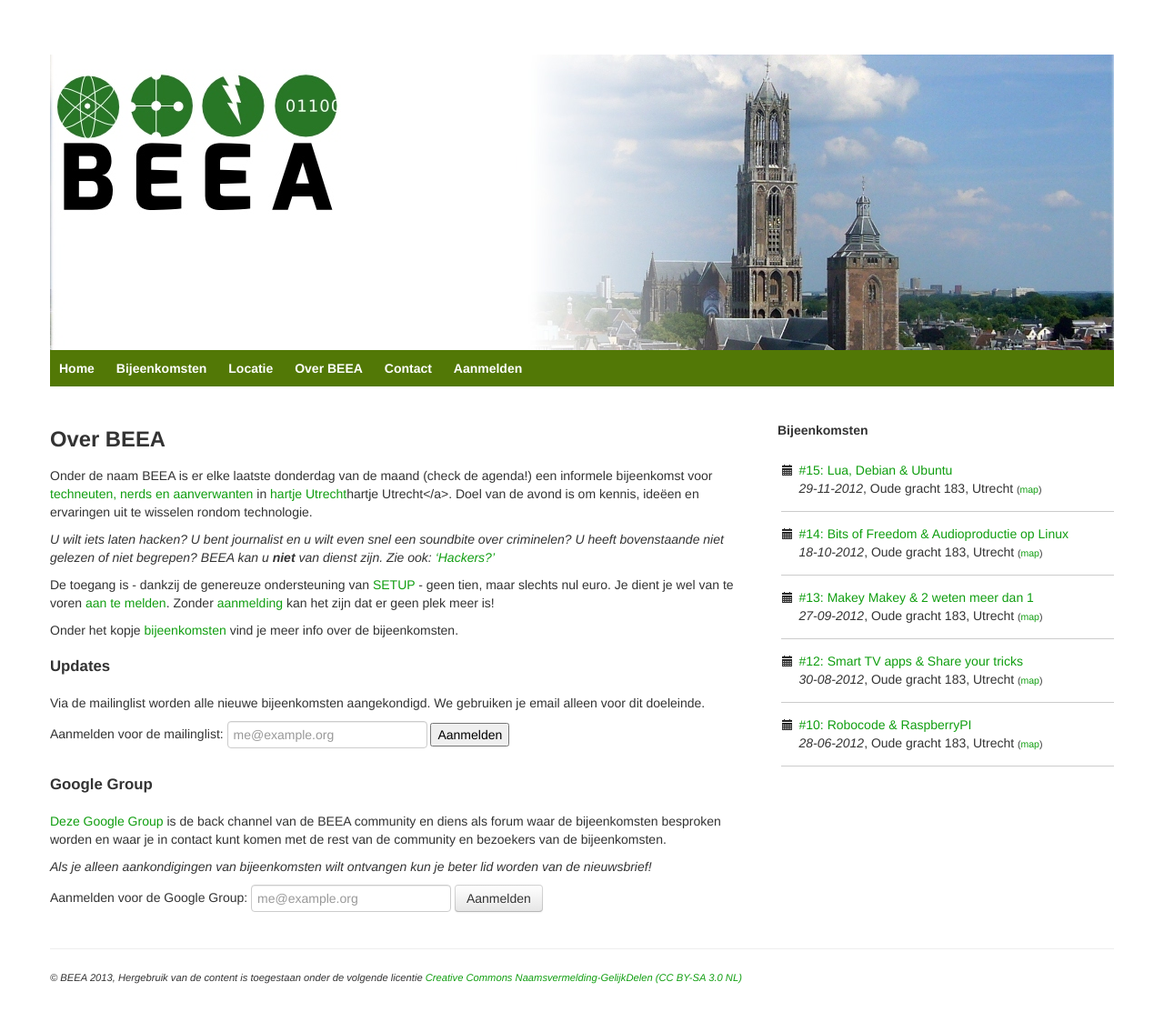
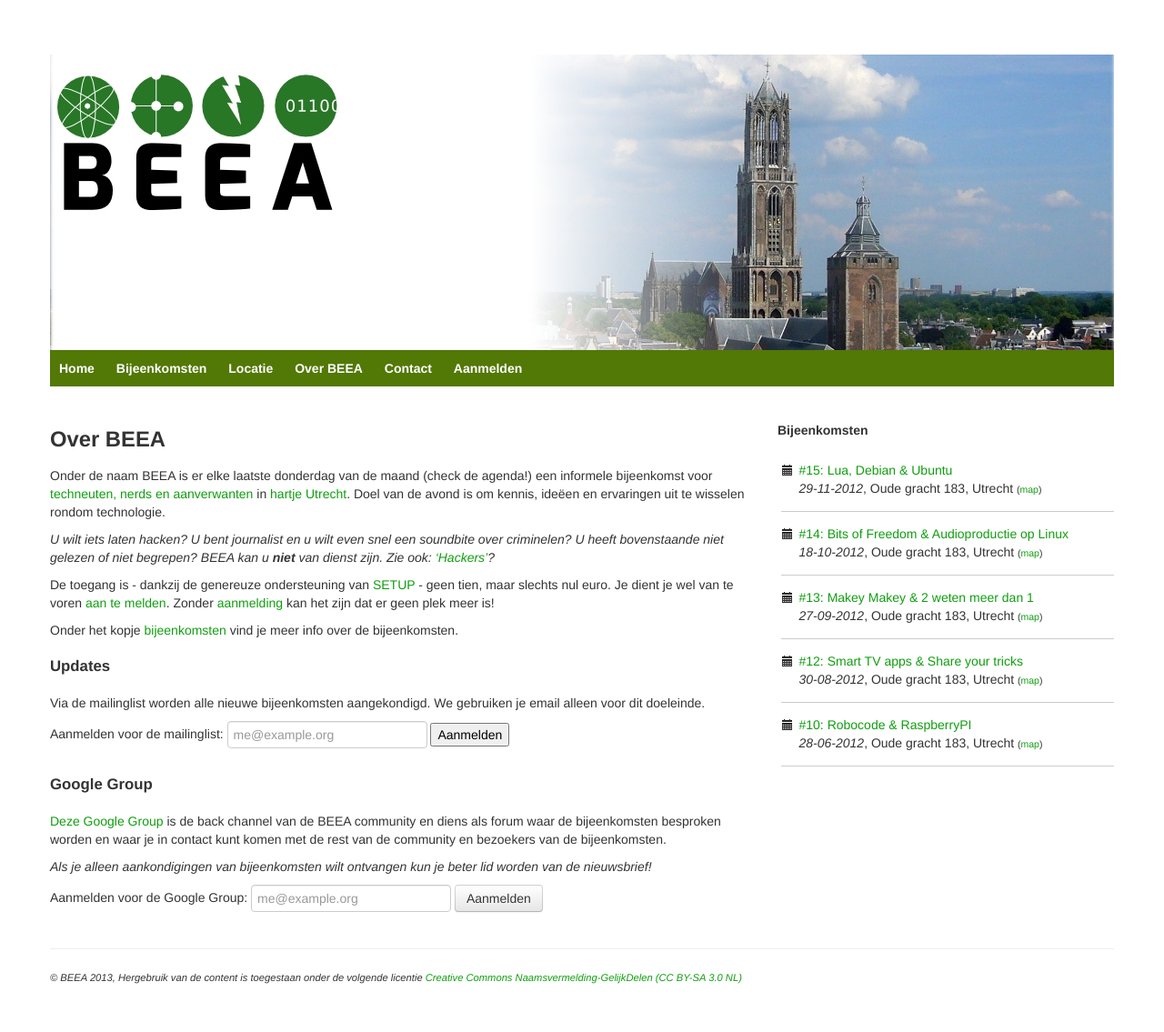
Before and after one commit to HackersNL/hackersnl.github.com, a Jekyll site: the page built from over.md, in a window 1280 px wide. Shown: the whole page at 91% size. Built offline with Jekyll 4.4.1, drawn with Linux system fonts in a browser that asks for light colours; nearby versions of some CDN libraries; Markdown is read by kramdown in place of the engine named in the settings.

Commit message:
Fixed typo's and links in 'about' page

```diff
--- a/over.md
+++ b/over.md
@@ -11,14 +11,14 @@
 
 Onder de naam BEEA is er elke laatste donderdag van de maand (check de agenda!) een informele
 bijeenkomst voor [techneuten, nerds en aanverwanten](http://beea.nl/over.html) in
-[hartje Utrecht](http://hackersnl.nl/lokatie.html)hartje Utrecht</a>. Doel van de avond is om
+[hartje Utrecht](http://beea.nl/locatie.html). Doel van de avond is om
 kennis, ideëen en ervaringen uit te wisselen rondom technologie.
 
 <em>U wilt iets laten hacken? U bent journalist en u wilt even snel een soundbite over criminelen?
 U heeft bovenstaande niet gelezen of niet begrepen? BEEA kan u <strong>niet</strong> van dienst zijn.
-Zie ook: <a title="Wat is de omschrijving van hackers door hackersnl?" href="http://beea.nl/hackers.html">'Hackers?'</a></em>
+Zie ook: ['Hackers'](http://beea.nl/hackers.html "Wat is de omschrijving van hackers door BEEA?")?</em>
 
-De toegang is - dankzij de genereuze ondersteuning van <a href="http://setup.nl">SETUP</a> - geen tien,
+De toegang is - dankzij de genereuze ondersteuning van [SETUP](http://setup.nl) - geen tien,
 maar slechts nul euro. Je dient je wel van te voren [aan te melden](http://beea.nl/aanmelden.html).
 Zonder [aanmelding](http://beea.nl/aanmelden.html) kan het zijn dat er geen plek meer is!
 
```
